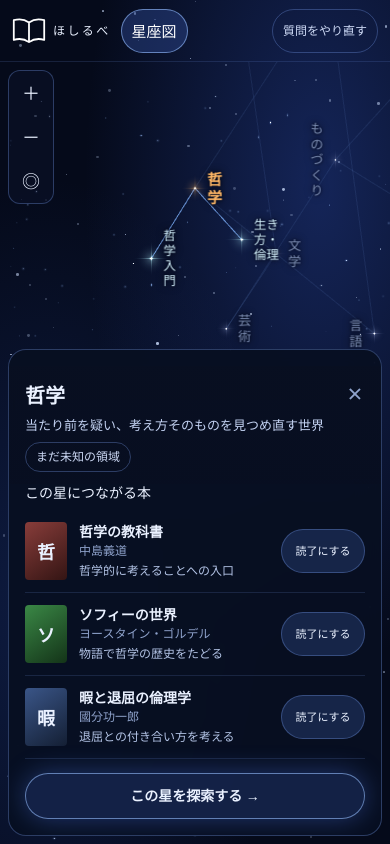
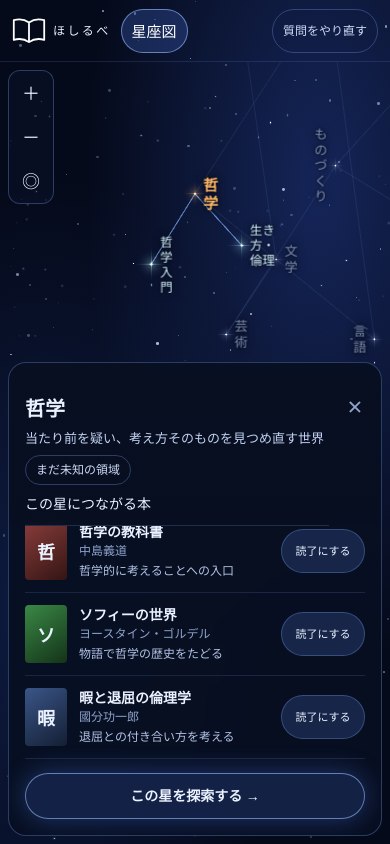
Before and after one commit to nitr0yukkuri/HACKSTAGE_GROST, a Next.js app in the folder frontend/: page /universe in a window 390 px wide. Built offline with nearby package versions, Linux system fonts and the light colour scheme.

Commit message:
ui: keep mobile book context and enlarge star targets

```diff
--- a/frontend/src/app/globals.css
+++ b/frontend/src/app/globals.css
@@ -106,7 +106,8 @@ h2{margin:22px 0 6px;font-size:clamp(19px,3.6vw,24px);line-height:1.6}
 .genre-grid{margin-inline:-6px}
 .panel{left:8px;right:8px;top:auto;bottom:8px;width:auto;max-height:min(58vh,calc(100vh - 92px));max-height:min(58dvh,calc(100dvh - 92px));padding:16px;border-radius:18px;background:rgba(8,15,33,.94);backdrop-filter:blur(14px);-webkit-backdrop-filter:blur(14px);touch-action:pan-y;overscroll-behavior:contain;-webkit-overflow-scrolling:touch}
 .panel-head{position:sticky;top:0;z-index:5;margin:-16px -16px 0;padding:10px 52px 0 16px;background:linear-gradient(180deg,rgba(8,15,33,.99),rgba(8,15,33,.94));backdrop-filter:blur(14px);-webkit-backdrop-filter:blur(14px)}
-.panel-head .ph{margin:0;padding:4px 0 12px;background:none}
+.panel-head .ph{margin:0;padding:4px 0 8px;background:none}
+.panel-head .panel-section-title{margin:0;padding:0 0 10px;border-bottom:1px solid rgba(130,170,255,.2);font-size:14px}
 .panel .x{right:4px;top:6px;width:44px;height:44px;display:grid;place-items:center;border-radius:50%;font-size:26px}
 .panel .ph h3{font-size:20px}
 .panel .ph p{margin:4px 0 8px;font-size:13px;line-height:1.45}
@@ -124,7 +125,8 @@ h2{margin:22px 0 6px;font-size:clamp(19px,3.6vw,24px);line-height:1.6}
 .nogl{top:8px}
 .lab.fallback{grid-template-columns:repeat(2,minmax(0,1fr));align-content:start;gap:8px;padding:54px 12px calc(58dvh + 24px);overflow-y:auto;overscroll-behavior:contain;touch-action:pan-y}
 .lab.fallback.panel-open{padding:54px 12px calc(58dvh + 24px)}
-.lab.fallback .n{min-width:0;padding:8px 10px}
+.lab.fallback .n{min-width:0;margin:0;padding:8px 10px}
+.n{width:44px;height:44px;margin:-4px}
 .lab.fallback .n span{max-width:none}
 .n span{max-width:min(42vw,140px);white-space:normal;line-height:1.2;font-size:13px}
 .n.sel span{font-size:15px}
--- a/frontend/src/components/universe/WorldDetailPanel.tsx
+++ b/frontend/src/components/universe/WorldDetailPanel.tsx
@@ -53,8 +53,8 @@ export default function WorldDetailPanel({
             <span className={`tg t${tier}`}>{TIER_LABEL[tier]}</span>
           </div>
         </div>
+        <h4 className="panel-section-title">この星につながる本</h4>
       </div>
-      <h4>この星につながる本</h4>
       {renderBooks(otherBooks)}
 
       {hasReadInWorld && (
```
